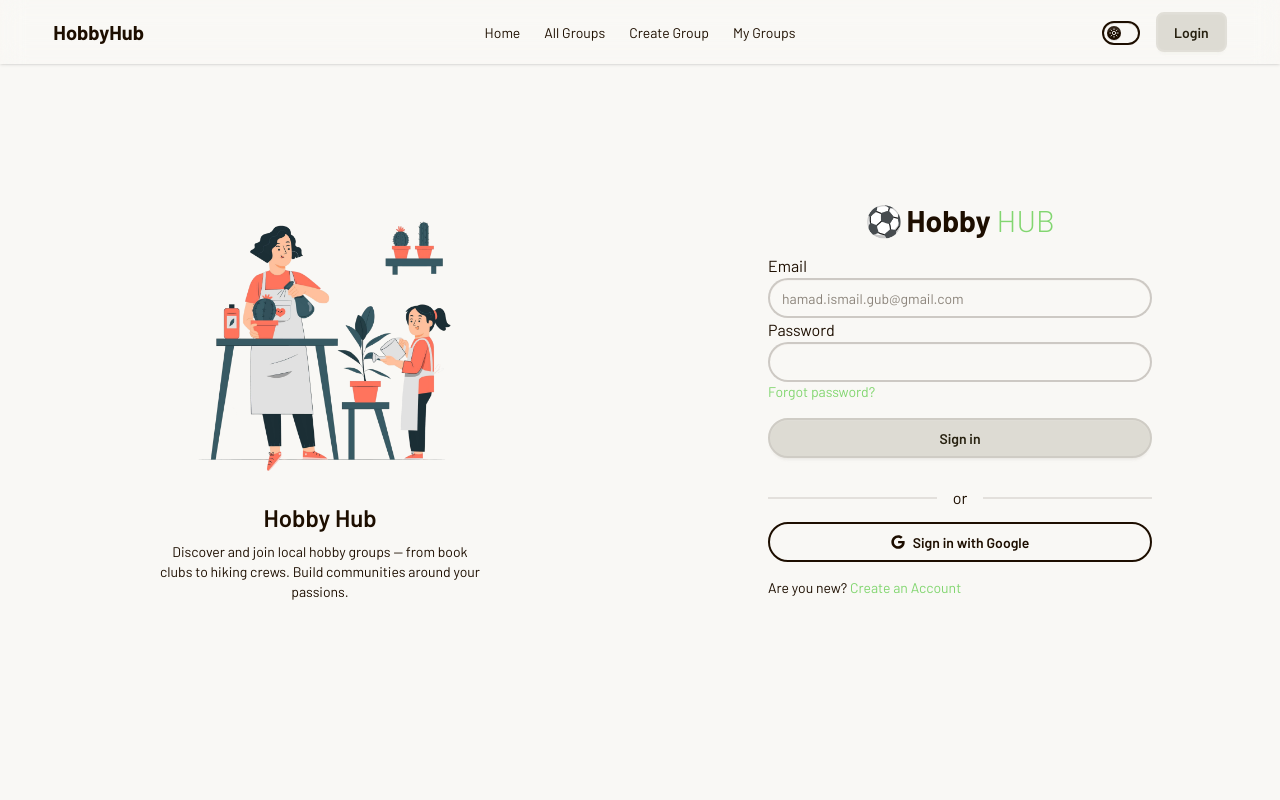
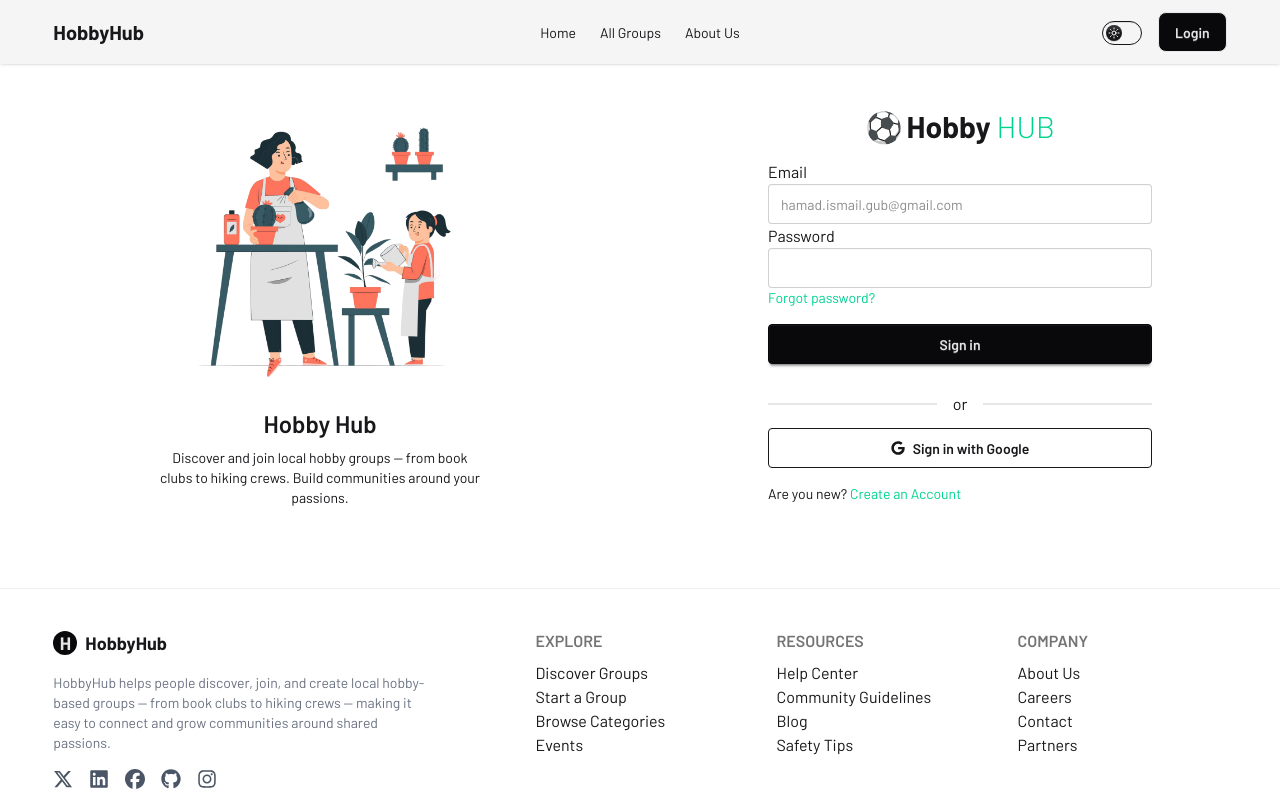
Before and after one commit to hamadismail/hobby-hubs-client, a React (Vite) app: page /auth/login in a window 1280 px wide. Shown: the top 800 px of the page. Built offline with nearby package versions, Linux system fonts and the light colour scheme; no server answers.

Commit message:
polish banner

```diff
--- a/src/components/FeaturedGroups/FeaturedGroups.jsx
+++ b/src/components/FeaturedGroups/FeaturedGroups.jsx
@@ -10,7 +10,7 @@
   return (
     <section className="my-8 w-11/12 mx-auto bg-base-100">
       <h2 className="text-3xl font-bold text-center my-8">Featured Groups</h2>
-      <div className="grid grid-cols-1 sm:grid-cols-2 lg:grid-cols-3 gap-6">
+      <div className="grid grid-cols-1 sm:grid-cols-2 lg:grid-cols-4 gap-6">
         {featured.map((group) => (
           <GroupCard key={group._id} group={group} />
         ))}
--- a/src/components/GroupDetails/GroupDetails.jsx
+++ b/src/components/GroupDetails/GroupDetails.jsx
@@ -25,7 +25,7 @@
   const isExpired = today > groupStartDate;
 
   return (
-    <div className="w-11/12 md:w-10/12 mx-auto px-4 py-10">
+    <div className="w-11/12 md:w-10/12 mx-auto px-4 py-10 mt-16">
       <div className="bg-base-100 shadow-xl rounded-xl overflow-hidden">
         <div className="md:flex">
           {/* Group Image */}
--- a/src/components/Header/Header.jsx
+++ b/src/components/Header/Header.jsx
@@ -25,20 +25,28 @@
       <li>
         <NavLink to="/">Home</NavLink>
       </li>
+      {user && (
+        <li>
+          <NavLink to="dashboard">Dashboard</NavLink>
+        </li>
+      )}
       <li>
         <NavLink to="groups">All Groups</NavLink>
       </li>
       <li>
+        <NavLink to="about">About Us</NavLink>
+      </li>
+      {/* <li>
         <NavLink to="createGroup">Create Group</NavLink>
       </li>
       <li>
         <NavLink to="myGroups">My Groups</NavLink>
-      </li>
+      </li> */}
     </>
   );
 
   return (
-    <div className="backdrop-blur-md shadow-sm absolute top-0 z-20 w-full">
+    <div className="bg-base-300/60 backdrop-blur-md shadow-sm fixed top-0 z-200 w-full">
       <Tooltip id="my-tooltip" />
       <div className="navbar p-0 w-11/12 mx-auto">
         {/* navbar start */}
--- a/src/index.css
+++ b/src/index.css
@@ -49,6 +49,7 @@
   --depth: 1;
   --noise: 0;
 } */
+
 /* dark forest theme */
 /* @plugin "daisyui/theme" {
   name: "dark";
@@ -85,96 +86,6 @@
   --noise: 0;
 } */
 
-@plugin "daisyui/theme" {
-  name: "light";
-  default: false;
-  prefersdark: false;
-  color-scheme: "light";
-
-  --color-base-100: oklch(98% 0.004 95);         /* ivory white */
-  --color-base-200: oklch(95% 0.01 95);          /* light yellow grey */
-  --color-base-300: oklch(91% 0.01 95);          /* light neutral */
-  --color-base-content: oklch(18% 0.05 80);      /* dark muted text */
-
-  --color-primary: oklch(90% 0.18 95);           /* golden yellow */
-  --color-primary-content: oklch(20% 0.02 95);   /* near-black on yellow */
-
-  --color-secondary: oklch(85% 0.14 55);         /* warm orange-yellow */
-  --color-secondary-content: oklch(20% 0.02 55); /* dark base for contrast */
-
-  --color-accent: oklch(88% 0.1 135);            /* lime accent */
-  --color-accent-content: oklch(20% 0.02 135);   /* dark green text */
-
-  --color-neutral: oklch(89% 0.01 90);           /* off-white beige */
-  --color-neutral-content: oklch(25% 0.03 90);   /* soft brown-grey text */
-
-  --color-info: oklch(84% 0.14 240);             /* soft sky blue */
-  --color-info-content: oklch(20% 0.04 240);
-
-  --color-success: oklch(80% 0.16 140);          /* spring green */
-  --color-success-content: oklch(22% 0.04 140);
-
-  --color-warning: oklch(92% 0.18 85);           /* bright lemon */
-  --color-warning-content: oklch(25% 0.03 85);
-
-  --color-error: oklch(76% 0.22 25);             /* soft tomato red */
-  --color-error-content: oklch(20% 0.04 25);
-
-  --radius-selector: 1rem;
-  --radius-field: 2rem;
-  --radius-box: 1rem;
-  --size-selector: 0.25rem;
-  --size-field: 0.25rem;
-  --border: 2px;
-  --depth: 1;
-  --noise: 0;
-}
-
-@plugin "daisyui/theme" {
-  name: "dark";
-  default: false;
-  prefersdark: false;
-  color-scheme: "dark";
-
-  --color-base-100: oklch(16% 0.01 90);           /* near-black warm */
-  --color-base-200: oklch(13% 0.01 90);
-  --color-base-300: oklch(10% 0.01 90);
-  --color-base-content: oklch(92% 0.01 90);       /* off-white text */
-
-  --color-primary: oklch(83% 0.18 90);            /* golden yellow (bright) */
-  --color-primary-content: oklch(12% 0.01 90);    /* deep dark for contrast */
-
-  --color-secondary: oklch(78% 0.15 65);          /* amber/caramel tone */
-  --color-secondary-content: oklch(12% 0.01 65);
-
-  --color-accent: oklch(76% 0.12 135);            /* soft lime green */
-  --color-accent-content: oklch(10% 0.01 135);
-
-  --color-neutral: oklch(22% 0.01 90);            /* charcoal */
-  --color-neutral-content: oklch(88% 0.01 90);    /* ivory white */
-
-  --color-info: oklch(76% 0.15 240);              /* sky blue */
-  --color-info-content: oklch(12% 0.01 240);
-
-  --color-success: oklch(72% 0.15 140);           /* forest green */
-  --color-success-content: oklch(10% 0.01 140);
-
-  --color-warning: oklch(88% 0.18 85);            /* lemon yellow */
-  --color-warning-content: oklch(10% 0.01 85);
-
-  --color-error: oklch(70% 0.22 25);              /* warm red */
-  --color-error-content: oklch(10% 0.01 25);
-
-  --radius-selector: 1rem;
-  --radius-field: 2rem;
-  --radius-box: 1rem;
-  --size-selector: 0.25rem;
-  --size-field: 0.25rem;
-  --border: 1px;
-  --depth: 0;
-  --noise: 0;
-}
-
 
 
 
--- a/src/pages/AllGroup.jsx
+++ b/src/pages/AllGroup.jsx
@@ -5,7 +5,7 @@
 const AllGroup = () => {
   const groups = useLoaderData();
   return (
-    <div className="w-11/12 mx-auto px-4 py-10">
+    <div className="w-11/12 mx-auto px-4 py-10 mt-16">
       <h2 className="text-3xl font-bold text-center mb-10">
         Explore All Hobby Groups
       </h2>
--- a/src/pages/CreateGroup.jsx
+++ b/src/pages/CreateGroup.jsx
@@ -39,7 +39,7 @@
   };
 
   return (
-    <div className="w-11/12 mx-auto mt-8 mb-12 p-6 bg-base-100 rounded-xl shadow-lg">
+    <div className="w-11/12 mx-auto mt-16 mb-12 p-6 bg-base-100 rounded-xl shadow-lg">
       <h2 className="text-3xl font-bold text-center mb-8">
         Create a New Group
       </h2>
--- a/src/pages/Home/Banner/HeroSlider.jsx
+++ b/src/pages/Home/Banner/HeroSlider.jsx
@@ -15,6 +15,7 @@
     subtitle: "Bangladesh",
     description: "Welcome to the book club",
     image: bookClub,
+    path: '/'
   },
   {
     title: "HIKING CREW",
@@ -85,14 +86,22 @@
   const goNext = () => instanceRef.current?.next();
 
   return (
-    <div
-      className="relative w-full text-white overflow-hidden min-h-screen flex items-end"
-      style={{
-        backgroundImage: `url(${activeSlide.image})`,
-        backgroundSize: "cover",
-        backgroundPosition: "center",
-      }}
-    >
+    <div className="relative w-full text-white overflow-hidden min-h-screen flex items-end">
+      <AnimatePresence mode="wait">
+        <motion.div
+          key={activeSlide.image}
+          initial={{ opacity: 0.8, scale: 1.05 }}
+          animate={{ opacity: 1, scale: 1 }}
+          exit={{ opacity: 0.8, scale: 1.05 }}
+          transition={{ duration: 0.8 }}
+          className="absolute inset-0 w-full h-full z-0"
+          style={{
+            backgroundImage: `url(${activeSlide.image})`,
+            backgroundSize: "cover",
+            backgroundPosition: "center",
+          }}
+        />
+      </AnimatePresence>
       <div className="absolute inset-0 bg-black/50 z-10" />
 
       <div className="w-11/12 mx-auto relative z-20 flex flex-col gap-8 lg:flex-row justify-end items-end h-full py-12">
--- a/src/pages/Login.jsx
+++ b/src/pages/Login.jsx
@@ -74,7 +74,7 @@
 
   if (loader) return <Spinner />;
   return (
-    <div className="min-h-screen grid grid-cols-1 md:grid-cols-2 bg-base-100">
+    <div className="grid grid-cols-1 md:grid-cols-2 bg-base-100 mt-16">
       {/* Left side - Illustration + Description */}
       <div className="flex flex-col justify-center items-center p-10">
         <img
--- a/src/pages/MyGroup.jsx
+++ b/src/pages/MyGroup.jsx
@@ -48,7 +48,7 @@
   };
 
   return (
-    <div className="w-11/12 mx-auto px-4 py-10">
+    <div className="w-11/12 mx-auto px-4 py-10 mt-16">
       <h2 className="text-3xl font-bold text-center mb-10">
         Explore All Hobby Groups
       </h2>
--- a/src/pages/SignUp.jsx
+++ b/src/pages/SignUp.jsx
@@ -77,7 +77,7 @@
   if (loader) return <Spinner />;
 
   return (
-    <div className="min-h-screen grid grid-cols-1 md:grid-cols-2 bg-base-100">
+    <div className="mt-16 grid grid-cols-1 md:grid-cols-2 bg-base-100">
       {/* Left side - Illustration + Description */}
       <div className="flex flex-col justify-center items-center p-10">
         <img
--- a/src/pages/UpdateGroup.jsx
+++ b/src/pages/UpdateGroup.jsx
@@ -49,7 +49,7 @@
   };
 
   return (
-    <div className="w-11/12 mx-auto mt-8 mb-12 p-6 bg-base-100 rounded-xl shadow-lg">
+    <div className="w-11/12 mx-auto mt-8 mb-12 p-6 bg-base-100 rounded-xl shadow-lg mt-16">
       <h2 className="text-3xl font-bold text-center mb-8">Update Group</h2>
       <form
         onSubmit={handleUpdateGroup}
```
